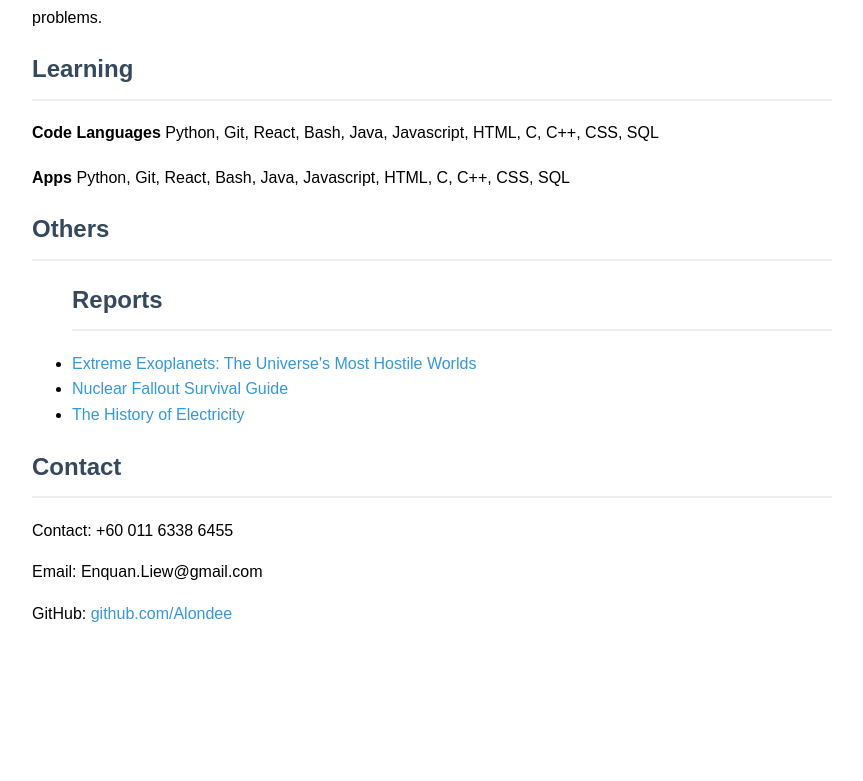
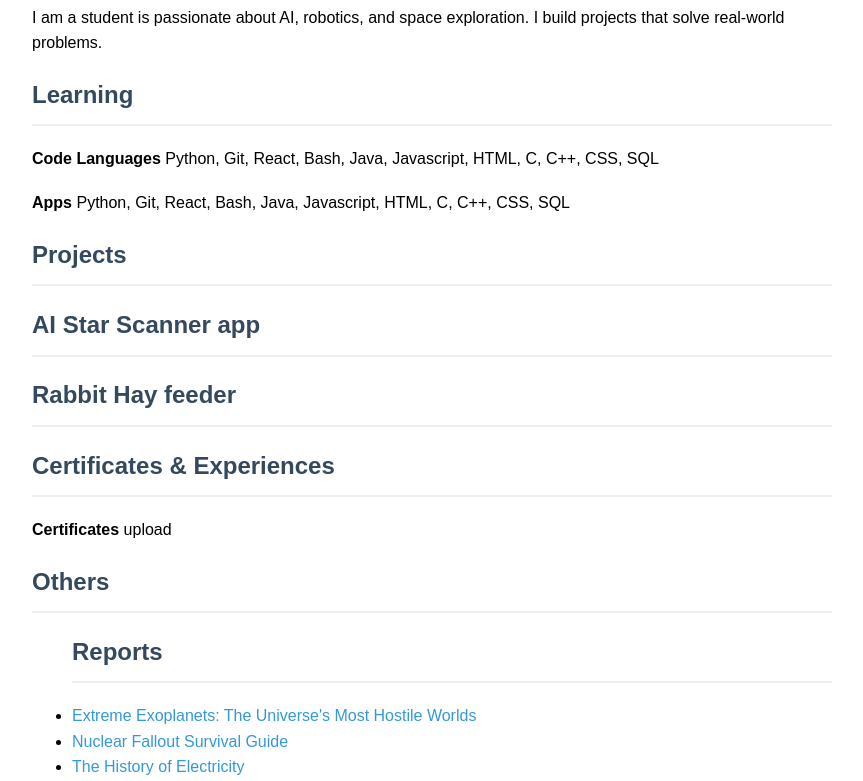
Before and after one commit to alondeee/alondeee.github.io, a plain HTML site: page index.html in a window 1280 px wide. Shown: the part 175-956 px from the top of the page, without its empty margins (208-1071 px from the left). Before the commit the page ends 878 px from the top, so only its background shows below. Drawn offline with Linux system fonts and the light colour scheme.

Commit message:
Update index.html

```diff
--- a/index.html
+++ b/index.html
@@ -21,10 +21,11 @@
         a { color: #3498db; text-decoration: none; }
         a:hover { text-decoration: underline; }
     </style>
+    background: linear-gradient(135deg, #667eea 0%, #764ba2 100%);
 </head>
 <body>
     <h1>Liew En Quan</h1>
-    <p>Student innovator passionate about AI, robotics, and space exploration. I build projects that solve real-world problems.</p>
+    <p>I am a student is passionate about AI, robotics, and space exploration. I build projects that solve real-world problems.</p>
 
     <h2>Learning</h2>
     <div class="learning">
@@ -32,10 +33,23 @@
            <p><strong> Code Languages </strong> Python, Git, React, Bash, Java, Javascript, HTML, C, C++, CSS, SQL </p>
     </div>
 
-
     <div class="learning">
         <h3></h3>
            <p><strong> Apps </strong> Python, Git, React, Bash, Java, Javascript, HTML, C, C++, CSS, SQL </p>
+    </div>
+
+
+    <h2>Projects</h2>
+    <div class="Projects">
+        <h3></h3>
+        <h2> AI Star Scanner app</h2>
+        <h2> Rabbit Hay feeder</h2>
+    </div>
+
+    <h2>Certificates & Experiences</h2>
+    <div class="certificates & experiences">
+        <h3></h3>
+           <p><strong> Certificates </strong> upload  </p>
     </div>
 
     <h2>Others</h2>
```
